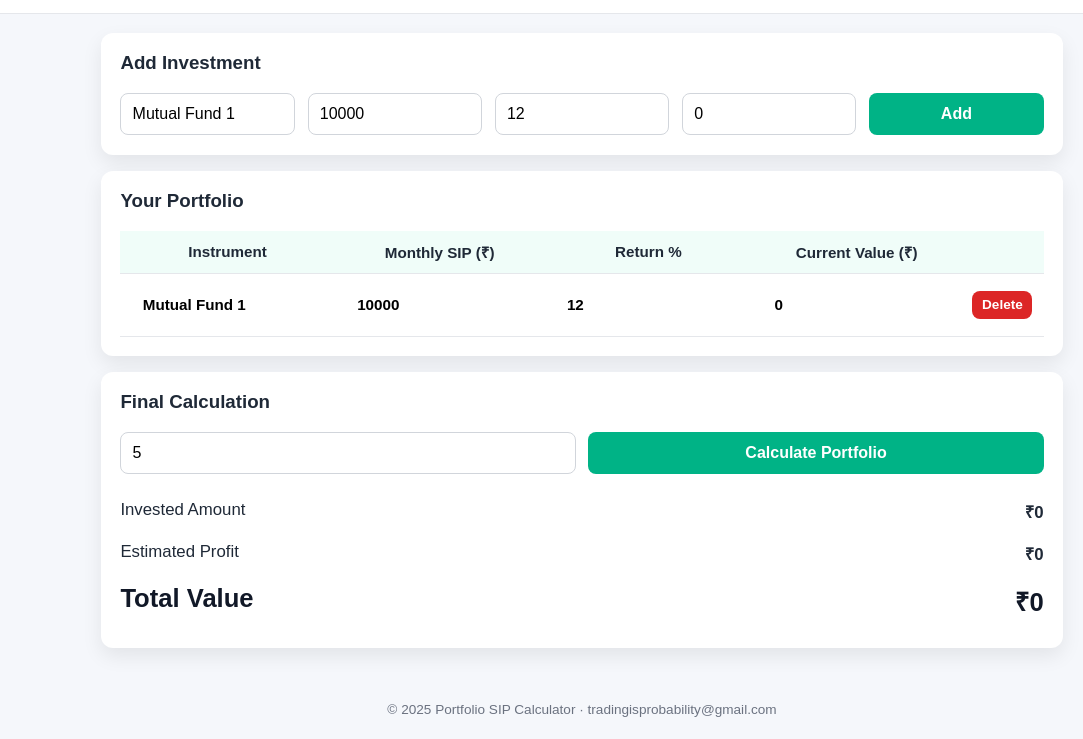
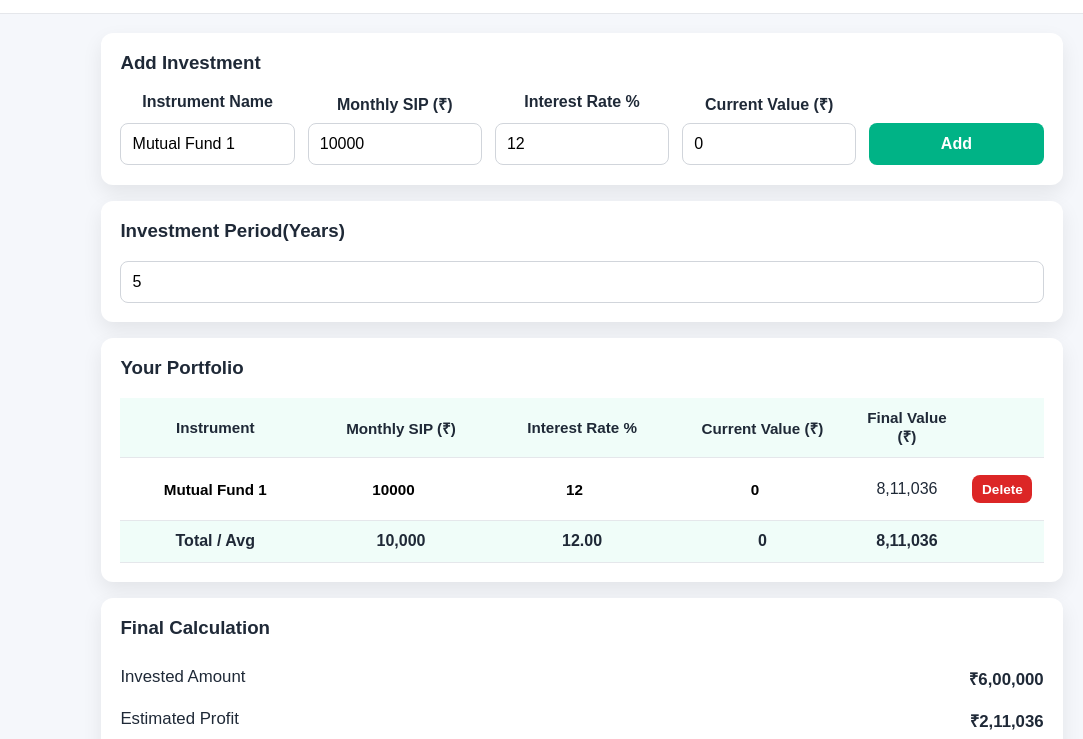
Before and after one commit to tradingisprobability/Portfolio-SIP-Calculator, a plain HTML site: page index.html in a window 1280 px wide. Both pictures are taken after a click on the button "Add". Shown: the part 60-799 px from the top of the page, without its empty margins (58-1141 px from the left). Drawn offline with Linux system fonts and the light colour scheme.

Commit message:
Update index.html

```diff
--- a/index.html
+++ b/index.html
@@ -4,54 +4,38 @@
 <meta charset="UTF-8">
 <meta name="viewport" content="width=device-width, initial-scale=1.0">
 <title>Portfolio SIP Calculator</title>
-
 <style>
 *{box-sizing:border-box;font-family:Arial,sans-serif;}
 body{margin:0;background:#f5f7fb;color:#1f2937;}
-
-/* Header */
 header{background:#fff;padding:1rem 1.5rem;border-bottom:1px solid #e5e7eb;}
 .header-inner{max-width:1100px;margin:auto;display:flex;align-items:center;gap:0.6rem;}
 .logo{width:36px;height:36px;background:#00b386;border-radius:8px;display:flex;align-items:center;justify-content:center;color:#fff;font-weight:800;font-size:1.1rem;}
 .header-text h1{margin:0;font-size:1.4rem;font-weight:800;}
 .header-text p{margin:0;font-size:0.85rem;color:#6b7280;}
-
-/* Container & card */
 .container{max-width:1000px;margin:auto;padding:1.2rem;}
 .card{background:#fff;border-radius:12px;padding:1.2rem;margin-bottom:1rem;box-shadow:0 8px 20px rgba(0,0,0,0.08);}
 h3{margin-top:0;font-weight:800;}
-
-/* Form row */
 .row{display:grid;grid-template-columns:repeat(auto-fit,minmax(160px,1fr));gap:0.8rem;}
 input,button{padding:0.7rem;border-radius:8px;border:1px solid #d1d5db;font-size:1rem;}
 button{background:#00b386;color:#fff;border:none;font-weight:700;cursor:pointer;}
 button:hover{background:#00966f;}
-
-/* Table */
-table{width:100%;border-collapse:collapse;}
-th,td{padding:0.7rem;border-bottom:1px solid #e5e7eb;}
+table{width:100%;border-collapse:collapse;margin-top:1rem;}
+th,td{padding:0.7rem;border-bottom:1px solid #e5e7eb;text-align:center;}
 th{background:#f0fdf9;font-weight:800;font-size:0.95rem;}
-td input{width:100%;border:none;background:transparent;font-size:0.95rem;font-weight:700;}
+td input{width:100%;border:none;background:transparent;font-size:0.95rem;font-weight:700;text-align:center;}
 td input:focus{outline:none;background:#f9fafb;border-radius:6px;}
 .delete{background:#dc2626;padding:0.4rem 0.6rem;font-size:0.85rem;}
 .delete:hover{background:#b91c1c;}
-
-/* Result */
 .result{margin-top:1rem;}
 .result div{display:flex;justify-content:space-between;padding:0.6rem 0;font-size:1.05rem;}
 .result strong{font-weight:800;}
 .result .total{font-size:1.6rem;font-weight:900;color:#111827;}
-
-/* Footer */
 footer{text-align:center;padding:1.2rem;font-size:0.85rem;color:#6b7280;}
-
-/* Mobile */
 @media(max-width:600px){.header-text h1{font-size:1.2rem}}
 </style>
 </head>
 <body>
 
-<!-- Header -->
 <header>
   <div class="header-inner">
     <div class="logo">₹</div>
@@ -64,18 +48,38 @@ footer{text-align:center;padding:1.2rem;font-size:0.85rem;color:#6b7280;}
 
 <div class="container">
 
+
+
 <!-- Add Investment -->
 <div class="card">
   <h3>Add Investment</h3>
+
+  <!-- Column Labels -->
+  <div class="row" style="font-weight:700;text-align:center;margin-bottom:0.5rem;">
+    <div>Instrument Name</div>
+    <div>Monthly SIP (₹)</div>
+    <div>Interest Rate %</div>
+    <div>Current Value (₹)</div>
+    <div></div>
+  </div>
+
+  <!-- Input Row -->
   <div class="row">
     <input id="name" value="Mutual Fund 1" placeholder="Instrument Name">
     <input id="sip" type="number" value="10000" placeholder="Monthly SIP (₹)">
-    <input id="rate" type="number" value="12" placeholder="Return (%)">
+    <input id="rate" type="number" value="12" placeholder="Interest Rate (%)">
     <input id="current" type="number" value="0" placeholder="Current Value (₹)">
     <button onclick="add()">Add</button>
   </div>
 </div>
 
+<!-- Years Input -->
+<div class="card">
+  <h3>Investment Period(Years)</h3>
+  <div class="row">
+    <input id="years" type="number" value="5" placeholder="Years">
+  </div>
+</div>
 <!-- Portfolio Table -->
 <div class="card">
   <h3>Your Portfolio</h3>
@@ -84,23 +88,20 @@ footer{text-align:center;padding:1.2rem;font-size:0.85rem;color:#6b7280;}
       <tr>
         <th>Instrument</th>
         <th>Monthly SIP (₹)</th>
-        <th>Return %</th>
+        <th>Interest Rate %</th>
         <th>Current Value (₹)</th>
+        <th>Final Value (₹)</th>
         <th></th>
       </tr>
     </thead>
     <tbody id="body"></tbody>
+    <tfoot id="summary"></tfoot>
   </table>
 </div>
 
-<!-- Calculation -->
+<!-- Final Calculation -->
 <div class="card">
   <h3>Final Calculation</h3>
-  <div class="row">
-    <input id="years" type="number" value="5" placeholder="Years">
-    <button onclick="calculate()">Calculate Portfolio</button>
-  </div>
-
   <div class="result">
     <div>
       <span>Invested Amount</span>
@@ -126,6 +127,17 @@ footer{text-align:center;padding:1.2rem;font-size:0.85rem;color:#6b7280;}
 <script>
 let data=[];
 
+const name = document.getElementById("name");
+const sip = document.getElementById("sip");
+const rate = document.getElementById("rate");
+const current = document.getElementById("current");
+const years = document.getElementById("years");
+const body = document.getElementById("body");
+const summary = document.getElementById("summary");
+const invested = document.getElementById("invested");
+const profit = document.getElementById("profit");
+const total = document.getElementById("total");
+
 function add(){
   const n = name.value.trim() || "Mutual Fund";
   const s = +sip.value;
@@ -142,17 +154,50 @@ function add(){
 }
 
 function render(){
+  const y = +years.value || 1;
   body.innerHTML="";
+  let totalSip=0, totalCurr=0, totalFinal=0, totalRate=0;
+
   data.forEach((i,idx)=>{
+    const final = sipCalc(i.s,i.r,y) + i.c;
+    totalSip += i.s;
+    totalCurr += i.c;
+    totalFinal += final;
+    totalRate += i.r;
+
     body.innerHTML+=`
       <tr>
-        <td><input value="${i.n}" oninput="data[${idx}].n=this.value"></td>
-        <td><input type="number" value="${i.s}" oninput="data[${idx}].s=+this.value"></td>
-        <td><input type="number" value="${i.r}" oninput="data[${idx}].r=+this.value"></td>
-        <td><input type="number" value="${i.c}" oninput="data[${idx}].c=+this.value"></td>
+        <td><input value="${i.n}" oninput="data[${idx}].n=this.value; render()"></td>
+        <td><input type="number" value="${i.s}" oninput="data[${idx}].s=+this.value; render()"></td>
+        <td><input type="number" value="${i.r}" oninput="data[${idx}].r=+this.value; render()"></td>
+        <td><input type="number" value="${i.c}" oninput="data[${idx}].c=+this.value; render()"></td>
+        <td>${fmt(final)}</td>
         <td><button class="delete" onclick="del(${idx})">Delete</button></td>
       </tr>`;
   });
+
+  // Summary row
+  if(data.length>0){
+    const avgRate = totalRate/data.length;
+    summary.innerHTML=`
+      <tr style="font-weight:bold;background:#f0fdf9;">
+        <td>Total / Avg</td>
+        <td>${fmt(totalSip)}</td>
+        <td>${avgRate.toFixed(2)}</td>
+        <td>${fmt(totalCurr)}</td>
+        <td>${fmt(totalFinal)}</td>
+        <td></td>
+      </tr>`;
+  } else {
+    summary.innerHTML="";
+  }
+
+  // Final Calculation
+  const investedAmount = totalSip*12*y + totalCurr;
+  const totalValue = totalFinal;
+  invested.innerText = "₹" + fmt(investedAmount);
+  profit.innerText = "₹" + fmt(totalValue - investedAmount);
+  total.innerText = "₹" + fmt(totalValue);
 }
 
 function del(i){
@@ -160,42 +205,18 @@ function del(i){
   render();
 }
 
-// Groww-accurate SIP formula
 function sipCalc(sip, annualRate, years){
     const r = annualRate / 100;
     const n = years;
     return sip * ( Math.pow(1 + r, n) - 1 ) / (1 - Math.pow(1 + r, -1/12));
 }
 
-function calculate(){
-  const y = +years.value;
-  if(!y || data.length===0) return alert("Add investments");
-
-  let inv = 0, tot = 0;
-  data.forEach(i=>{
-    inv += i.s*12*y + i.c;
-    tot += sipCalc(i.s,i.r,y) + i.c;
-  });
-
-  invested.innerText="₹"+fmt(inv);
-  profit.innerText="₹"+fmt(tot - inv);
-  total.innerText="₹"+fmt(tot);
-}
-
 function fmt(n){
   return Math.round(n).toLocaleString("en-IN");
 }
 
-const name = document.getElementById("name");
-const sip = document.getElementById("sip");
-const rate = document.getElementById("rate");
-const current = document.getElementById("current");
-const years = document.getElementById("years");
-const body = document.getElementById("body");
-const invested = document.getElementById("invested");
-const profit = document.getElementById("profit");
-const total = document.getElementById("total");
+// Auto-update on years change
+years.addEventListener("input", render);
 </script>
-
 </body>
 </html>
```
